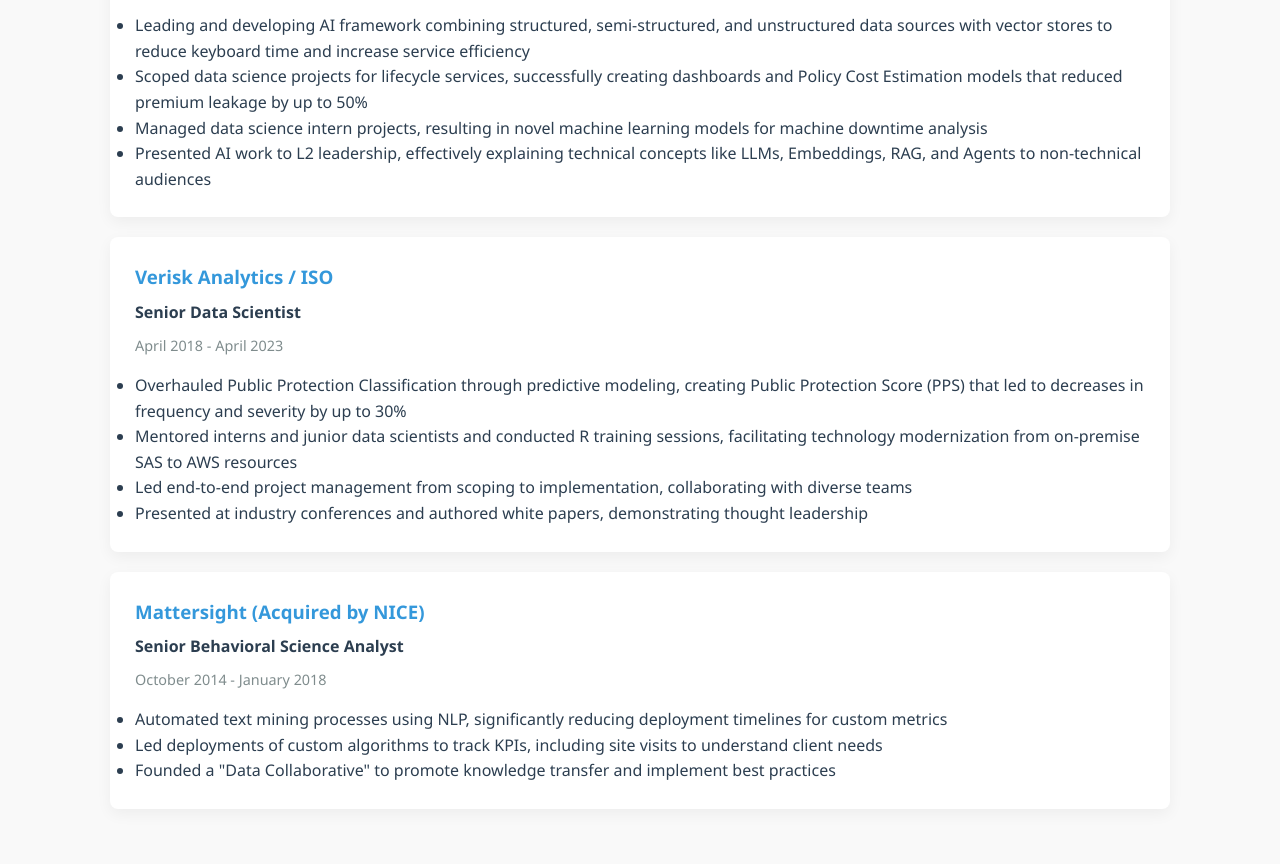
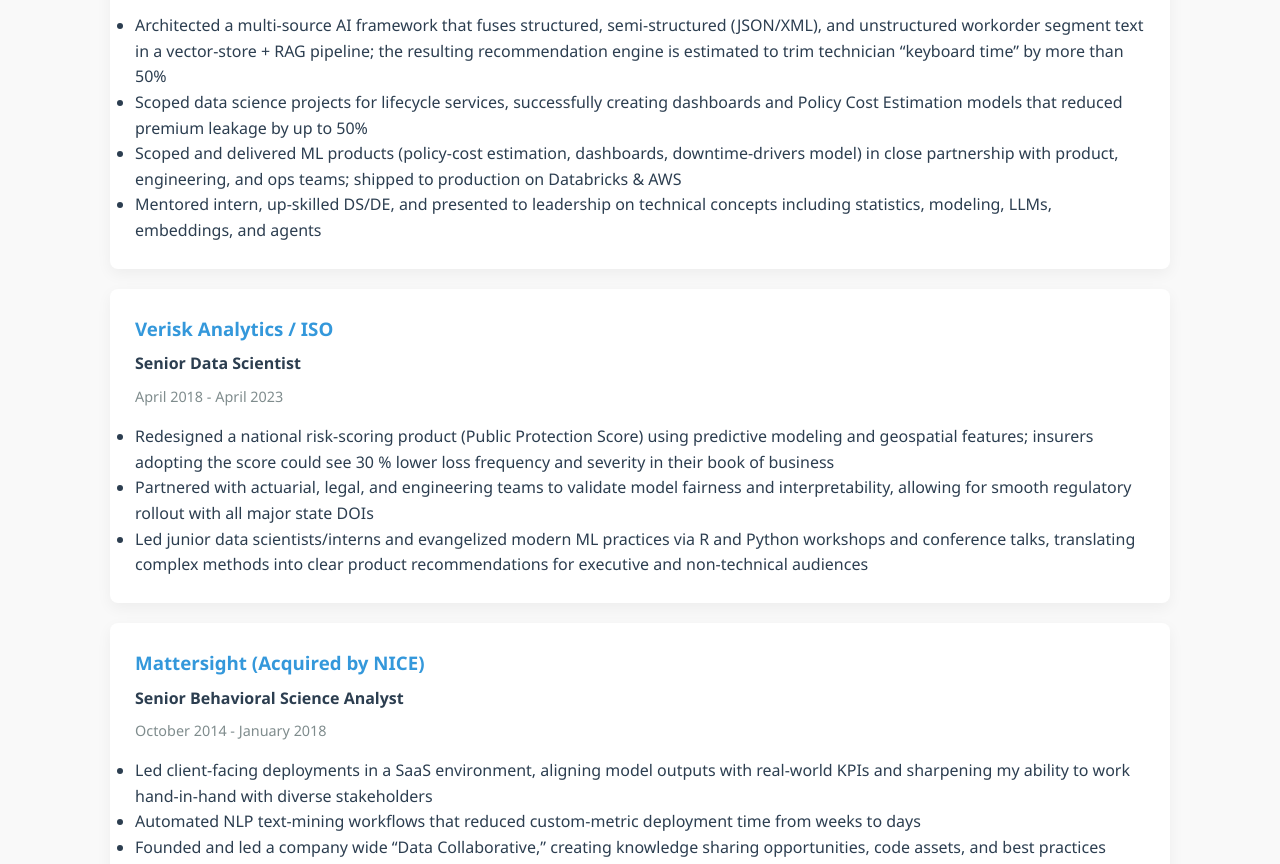
Before and after one commit to timhagan/timhagan.github.io, a plain HTML site: page index.html in a window 1280 px wide. Shown: the part 1169-2033 px from the top of the page. Drawn offline with Linux system fonts and the light colour scheme.

Commit message:
Update index.html

```diff
--- a/index.html
+++ b/index.html
@@ -276,10 +276,10 @@
                 <div class="role">Data Scientist</div>
                 <div class="date">April 2023 - Present</div>
                 <ul>
-                    <li>Leading and developing AI framework combining structured, semi-structured, and unstructured data sources with vector stores to reduce keyboard time and increase service efficiency</li>
+                    <li>Architected a multi-source AI framework that fuses structured, semi-structured (JSON/XML), and unstructured workorder segment text in a vector-store + RAG pipeline; the resulting recommendation engine is estimated to trim technician “keyboard time” by more than 50%</li>
                     <li>Scoped data science projects for lifecycle services, successfully creating dashboards and Policy Cost Estimation models that reduced premium leakage by up to 50%</li>
-                    <li>Managed data science intern projects, resulting in novel machine learning models for machine downtime analysis</li>
-                    <li>Presented AI work to L2 leadership, effectively explaining technical concepts like LLMs, Embeddings, RAG, and Agents to non-technical audiences</li>
+                    <li>Scoped and delivered ML products (policy-cost estimation, dashboards, downtime-drivers model) in close partnership with product, engineering, and ops teams; shipped to production on Databricks & AWS</li>
+                    <li>Mentored intern, up-skilled DS/DE, and presented to leadership on technical concepts including statistics, modeling, LLMs, embeddings, and agents</li>
                 </ul>
             </div>
 
@@ -288,10 +288,9 @@
                 <div class="role">Senior Data Scientist</div>
                 <div class="date">April 2018 - April 2023</div>
                 <ul>
-                    <li>Overhauled Public Protection Classification through predictive modeling, creating Public Protection Score (PPS) that led to decreases in frequency and severity by up to 30%</li>
-                    <li>Mentored interns and junior data scientists and conducted R training sessions, facilitating technology modernization from on-premise SAS to AWS resources</li>
-                    <li>Led end-to-end project management from scoping to implementation, collaborating with diverse teams</li>
-                    <li>Presented at industry conferences and authored white papers, demonstrating thought leadership</li>
+                    <li>Redesigned a national risk-scoring product (Public Protection Score) using predictive modeling and geospatial features; insurers adopting the score could see 30 % lower loss frequency and severity in their book of business</li>
+                    <li>Partnered with actuarial, legal, and engineering teams to validate model fairness and interpretability, allowing for smooth regulatory rollout with all major state DOIs</li>
+                    <li>Led junior data scientists/interns and evangelized modern ML practices via R and Python workshops and conference talks, translating complex methods into clear product recommendations for executive and non-technical audiences</li>
                 </ul>
             </div>
 
@@ -300,9 +299,9 @@
                 <div class="role">Senior Behavioral Science Analyst</div>
                 <div class="date">October 2014 - January 2018</div>
                 <ul>
-                    <li>Automated text mining processes using NLP, significantly reducing deployment timelines for custom metrics</li>
-                    <li>Led deployments of custom algorithms to track KPIs, including site visits to understand client needs</li>
-                    <li>Founded a "Data Collaborative" to promote knowledge transfer and implement best practices</li>
+                    <li>Led client-facing deployments in a SaaS environment, aligning model outputs with real-world KPIs and sharpening my ability to work hand-in-hand with diverse stakeholders</li>
+                    <li>Automated NLP text-mining workﬂows that reduced custom-metric deployment time from weeks to days</li>
+                    <li>Founded and led a company wide “Data Collaborative,” creating knowledge sharing opportunities, code assets, and best practices</li>
                 </ul>
             </div>
         </section>
```
